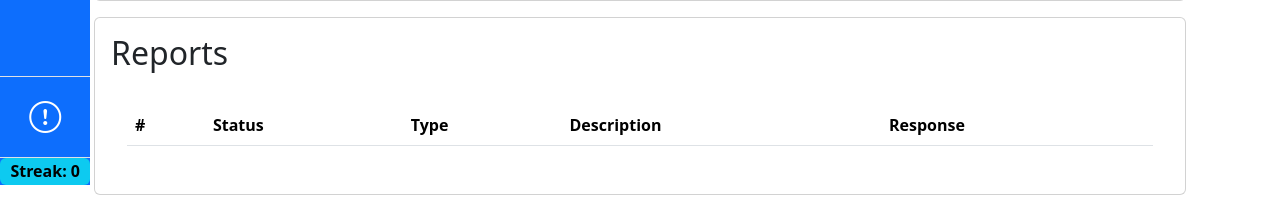
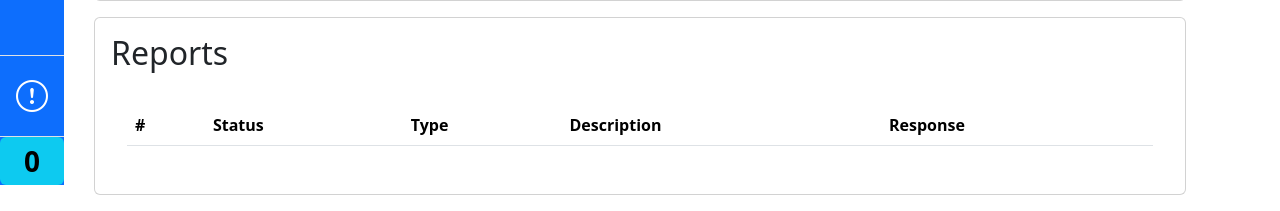
Before and after one commit to BrianStadnicki/COM2020-team-project, a Django app: page /bundle/1 in a window 1280 px wide. Shown: the part 615-826 px from the top of the page. Run offline with Django 5.2, Linux system fonts and the light colour scheme; a user stored in the database is signed in; data comes from the database, SQL or seed files in the repository; lists and menus that the app fills with data are empty; some libraries are stand-ins or nearby versions.

Commit message:
fix sidebar changing size cos of streak

```diff
--- a/food-waste-rescue/main/templates/layout.html
+++ b/food-waste-rescue/main/templates/layout.html
@@ -47,7 +47,7 @@
                         </a>
                     </li>
                     {% if user.user_type == "consumer" %}
-                        <span class="badge text-bg-info fs-6">Streak: {{ reservation_streak }}</span>
+                        <span class="badge text-bg-info fs-3">{{ reservation_streak }}</span>
                     {% endif %}
                 </ul>
             </div>
```
